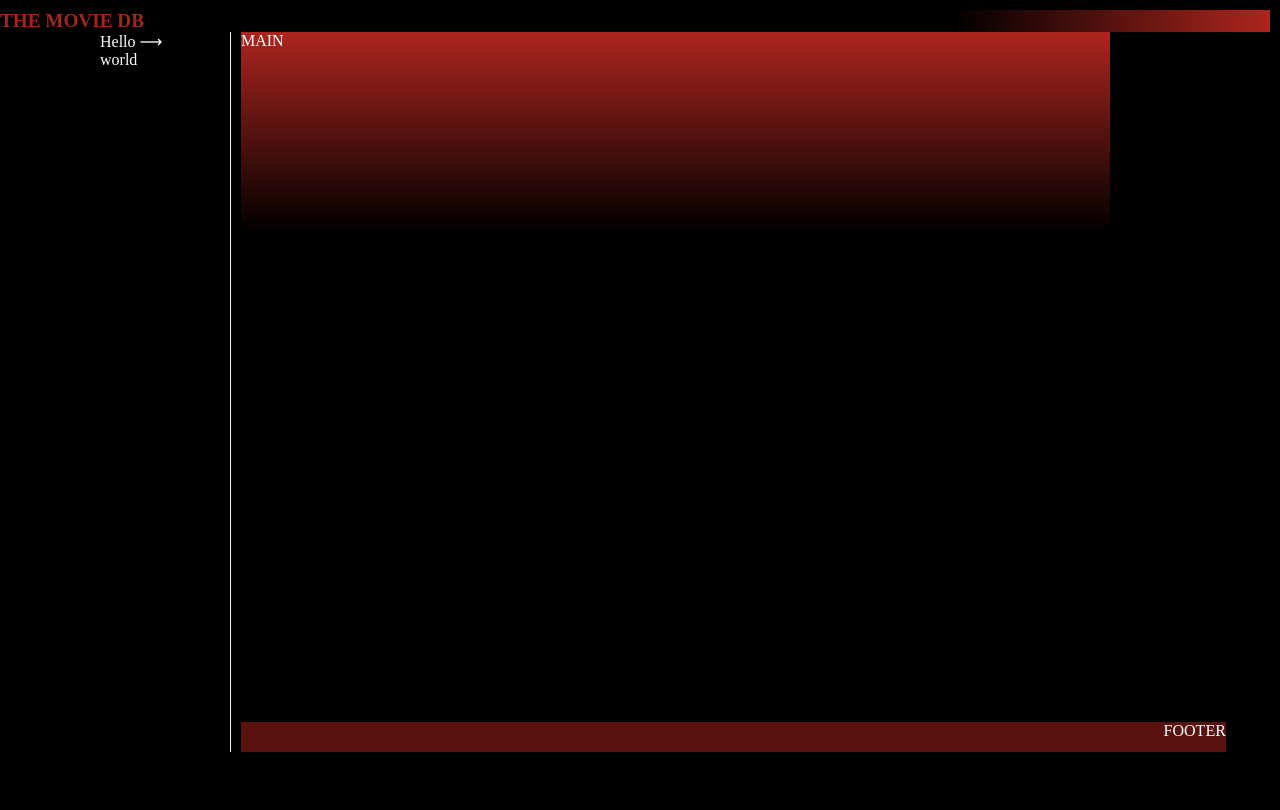
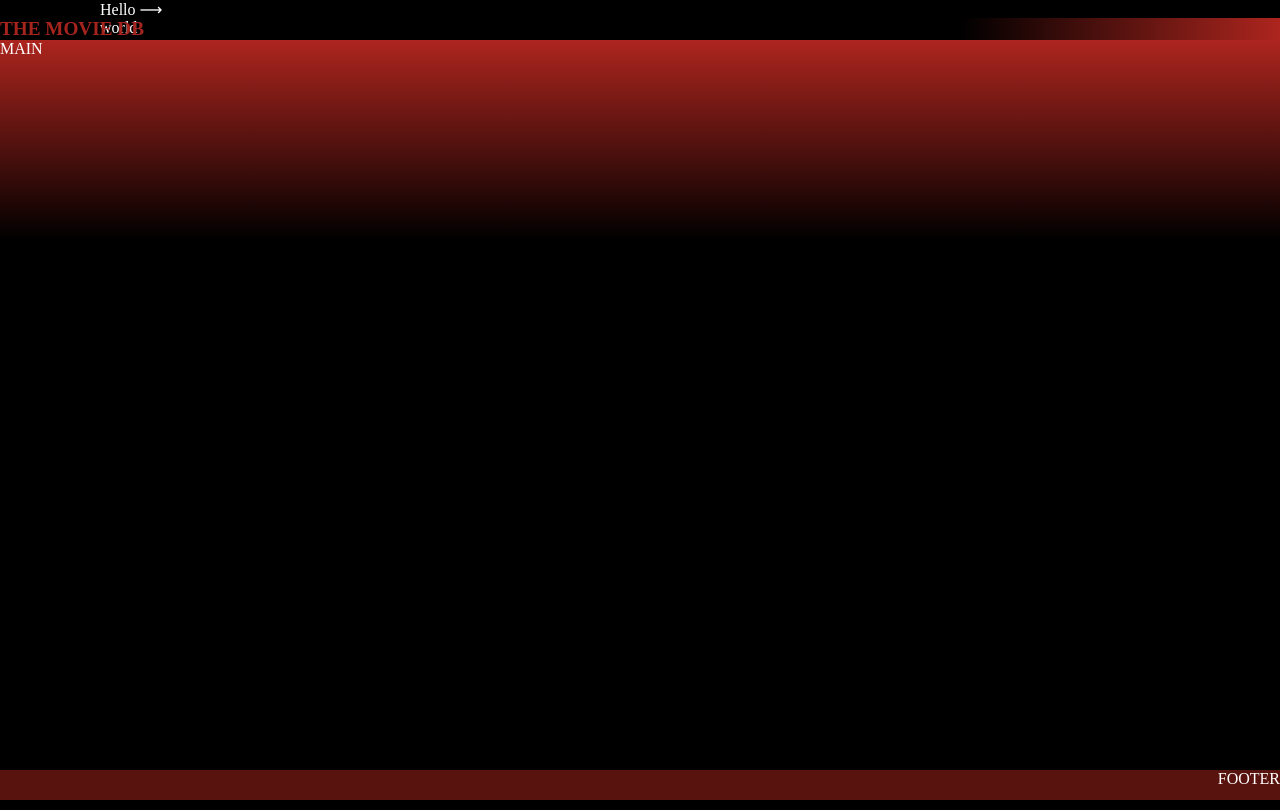
Before and after one commit to TheDusKnight/CSCI571-HW6, a Flask app: page / in a window 1280 px wide; the page is wider, and only the part inside the window is pictured. Run offline with Flask 2, Linux system fonts and the light colour scheme; data that the repository does not hold is empty.

Commit message:
重新设计index页面，目前缩放正常，准备添加nav bar

```diff
--- a/flask_server/static/index.css
+++ b/flask_server/static/index.css
@@ -31,9 +31,10 @@ h3 {
 }
 
 .horizontalGradual {
-  margin-top: 10px;
-  margin-right: 10px;
-  /* padding-right: 5px; */
+  /* padding-top: 10px; */
+  /* margin-top: 5px; */
+  /* margin-right: 10px; */
+  /* background-image: linear-gradient(to right, rgba(255,0,0,0), rgba(255,0,0,0), rgba(255,0,0,0), rgba(255,0,0,0), rgba(173,37,30,1)); */
   background-image: linear-gradient(to right, rgba(255,0,0,0), rgba(255,0,0,0), rgba(255,0,0,0), rgba(255,0,0,0), rgba(173,37,30,1));
 }
 
@@ -54,17 +55,18 @@ h3 {
 }
 
 #container{
-  margin-left: 230px;
-  padding-left: 10px;
-  padding-right: 400px;
-  /* margin-right: 0px; */
-  border-left: 0.5px solid whitesmoke;
+  /* margin-left: 230px; */
+  /* margin-right: 230px; */
+  /* padding-left: 100px; */
+  /* border-left: 0.5px solid whitesmoke; */
   /*保证footer是相对于container位置绝对定位*/
   position:relative;
   width:100%;
-  min-height:90%;
+  /* 最小高度保证屏幕在搜索栏时不需要滚动 */
+  min-height:100%;
   /*设置padding-bottom值大于等于footer的height值，以保证main的内容能够全部显示出来而不被footer遮盖；*/
   padding-bottom: 30px;
+  /* margin-bottom: 50px; */
   box-sizing: border-box;
 }
 header{
@@ -82,17 +84,16 @@ header{
   background-image: linear-gradient(to top, rgba(255,0,0,0), rgba(255,0,0,0), rgba(173,37,30,1));
 }
 footer{
-  width: 77%;
+  width: 100%;
   height:30px;   /* footer的高度一定要是固定值*/
   position:absolute;
   bottom:0px;
-  /* left: 0px; */
   left:0px;
-  margin-left: 10px;
+  /* margin-left: 10px; */
+  /* margin-bottom: 10px; */
   padding-left: 0px;
-  /* background: #333; */
   background: rgb(88, 19, 14);
 }
-div.right {
+div.right-text {
   text-align: right;
 }
--- a/flask_server/static/index.html
+++ b/flask_server/static/index.html
@@ -12,9 +12,10 @@
 </head>
 
 <body>
-  <div class="horizontalGradual">
+  <!-- <br> -->
+  <!-- <div class="horizontalGradual">
     <h3>THE MOVIE DB</h3>
-  </div>
+  </div> -->
 
   <div class="navBar">
     <p>Hello ⟶</p>
@@ -22,8 +23,13 @@
   </div>
 
   <div id="container">
+    <br>
+    <div class="horizontalGradual">
+      <h3>THE MOVIE DB</h3>
+    </div>
+
     <section class="main">MAIN</section>
-    <div class="right">
+    <div class="right-text">
       <footer>FOOTER</footer>
     </div>
   </div>
```
